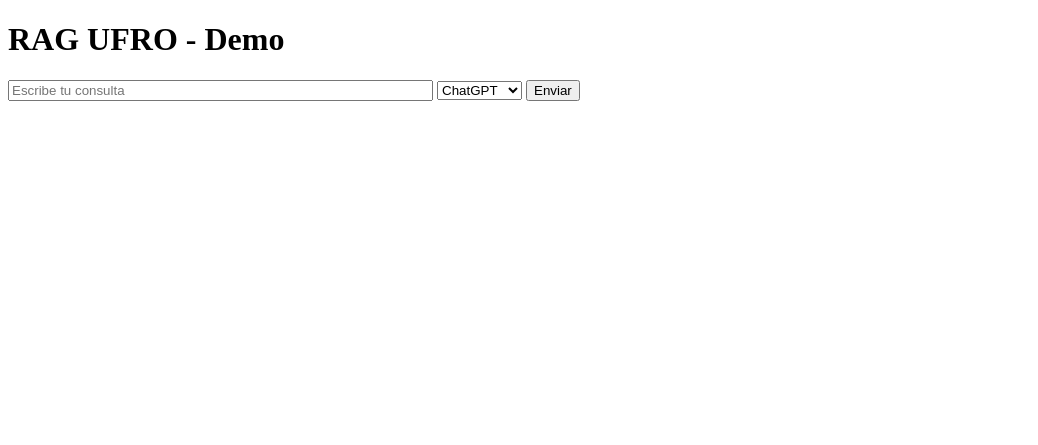
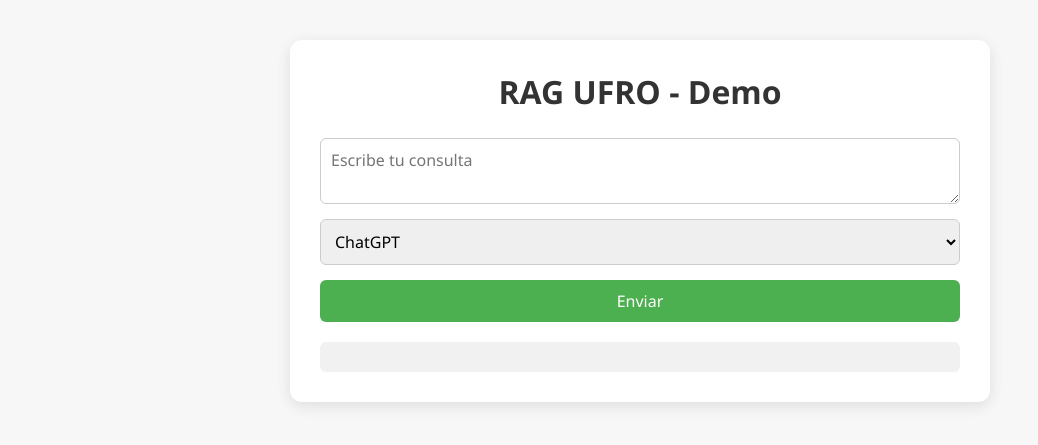
Before and after one commit to OscarIgM/CHATBOT, a Flask app: page / in a window 1280 px wide. Shown: the top 445 px of the page, without its empty margins (0-1038 px from the left). Run offline with Flask 3, Linux system fonts and the light colour scheme; parts of the project's set-up code (start-up, migrations or seed data) failed here and were passed over.

Commit message:
feat: Enhance index.html with improved form layout and error handling

```diff
--- a/requirements.txt
+++ b/requirements.txt
@@ -10,3 +10,4 @@ matplotlib
 scikit-learn
 jupyter
 ipykernel
+flask
--- a/templates/index.html
+++ b/templates/index.html
@@ -1,12 +1,31 @@
 <!DOCTYPE html>
-<html>
+<html lang="es">
 <head>
+  <meta charset="UTF-8">
+  <meta name="viewport" content="width=device-width, initial-scale=1.0">
   <title>RAG UFRO Demo</title>
+  <style>
+    /* Reset y estilos base */
+    * { box-sizing: border-box; margin: 0; padding: 0; font-family: 'Segoe UI', sans-serif; }
+    body { background: #f7f7f7; display: flex; justify-content: center; align-items: flex-start; padding: 40px; }
+    .container { width: 100%; max-width: 700px; background: #fff; padding: 30px; border-radius: 12px; box-shadow: 0 4px 15px rgba(0,0,0,0.1); }
+
+    h1 { text-align: center; margin-bottom: 25px; color: #333; }
+
+    form { display: flex; flex-direction: column; gap: 15px; margin-bottom: 20px; }
+    textarea { resize: vertical; min-height: 60px; padding: 10px; border-radius: 6px; border: 1px solid #ccc; font-size: 16px; }
+    select, button { padding: 10px; border-radius: 6px; border: 1px solid #ccc; font-size: 16px; }
+    button { background: #4CAF50; color: #fff; border: none; cursor: pointer; transition: background 0.3s; }
+    button:hover { background: #45a049; }
+
+    #response { background: #f1f1f1; padding: 15px; border-radius: 6px; max-height: 400px; overflow-y: auto; white-space: pre-wrap; word-wrap: break-word; font-size: 15px; line-height: 1.5; }
+  </style>
 </head>
 <body>
+  <div class="container">
     <h1>RAG UFRO - Demo</h1>
     <form id="askForm">
-    <input type="text" id="query" placeholder="Escribe tu consulta" size="50">
+      <textarea id="query" placeholder="Escribe tu consulta"></textarea>
       <select id="provider">
         <option value="chatgpt">ChatGPT</option>
         <option value="deepseek">DeepSeek</option>
@@ -14,19 +33,33 @@
       <button type="submit">Enviar</button>
     </form>
     <pre id="response"></pre>
+  </div>
 
   <script>
-    document.getElementById("askForm").onsubmit = async (e) => {
+    const askForm = document.getElementById("askForm");
+    const responseEl = document.getElementById("response");
+
+    askForm.onsubmit = async (e) => {
       e.preventDefault();
-      const query = document.getElementById("query").value;
+      const query = document.getElementById("query").value.trim();
       const provider = document.getElementById("provider").value;
+
+      if(!query) return;
+
+      responseEl.innerText = "Cargando...";
+
+      try {
         const res = await fetch("/ask", {
           method: "POST",
           headers: { "Content-Type": "application/json" },
           body: JSON.stringify({ query, provider })
         });
         const data = await res.json();
-      document.getElementById("response").innerText = data.answer;
+        responseEl.innerText = data.answer || "No se recibió respuesta.";
+      } catch (err) {
+        responseEl.innerText = "Error al consultar el servidor.";
+        console.error(err);
+      }
     }
   </script>
 </body>
```
Lines whose indentation alone changed are shown as unchanged.
